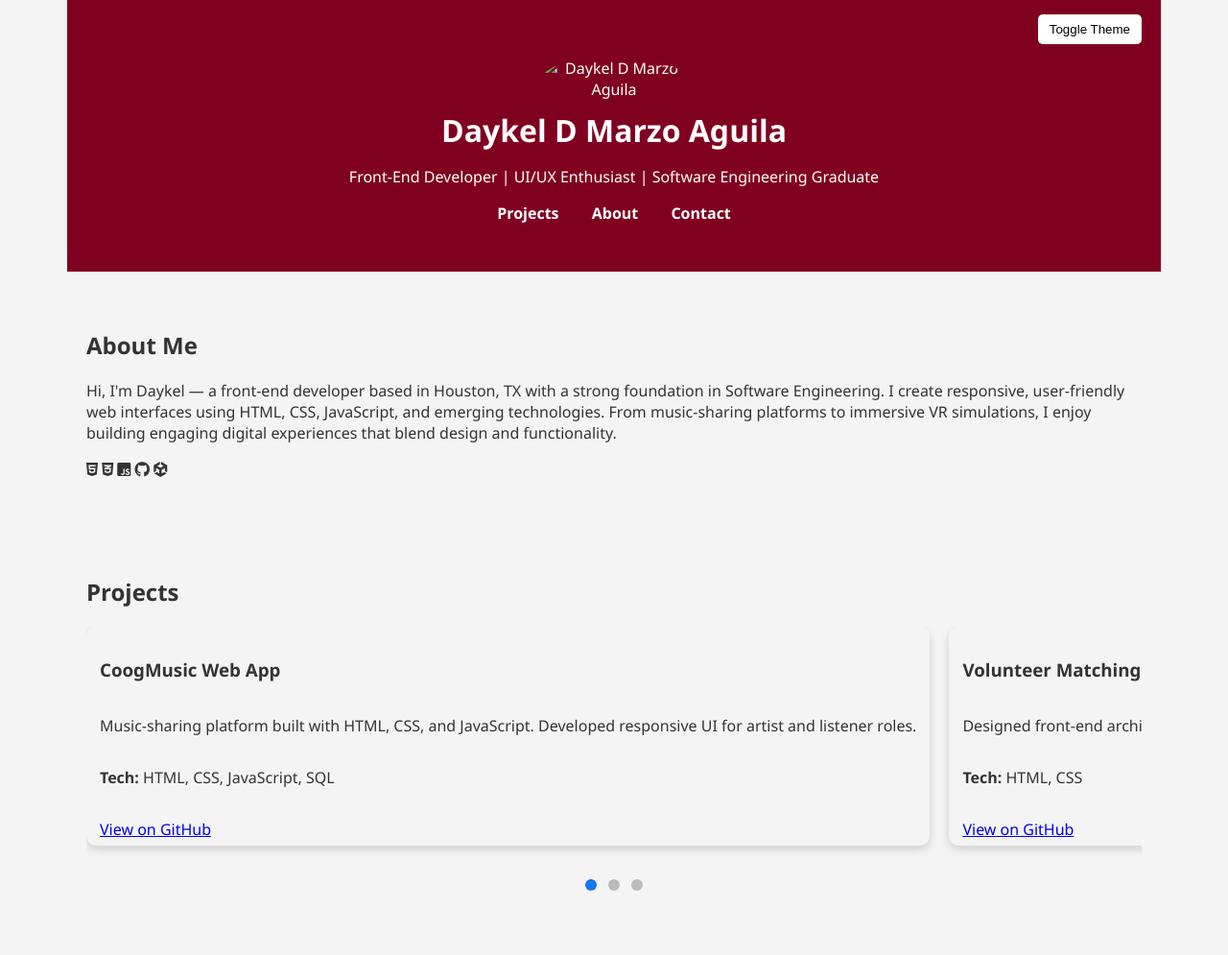
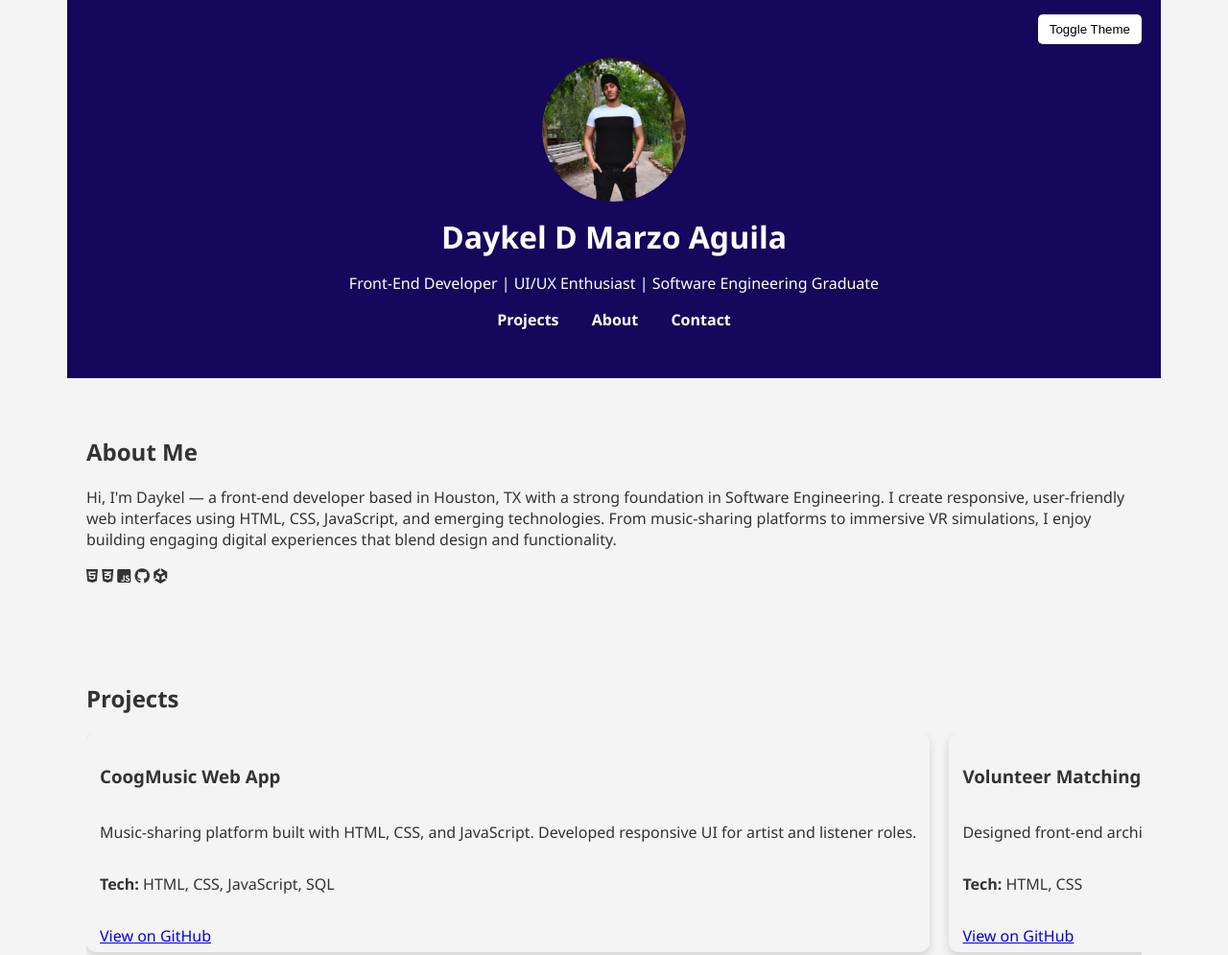
Before and after one commit to Yeyolive/Portfolio-, a plain HTML site: page index.html in a window 1280 px wide. Shown: the top 995 px of the page at 96% size. Drawn offline with Linux system fonts and the light colour scheme.

Commit message:
background color change

```diff
--- a/css/style.css
+++ b/css/style.css
@@ -27,7 +27,7 @@ header, section {
 
 header {
     text-align: center;
-    background: #800020;
+    background: #14075c;
     color: white;
     position: relative;
 }
--- a/index.html
+++ b/index.html
@@ -12,7 +12,7 @@
 
 <header>
     <button class="toggle-button" onclick="toggleMode()">Toggle Theme</button>
-    <img src="daykel.jpg" alt="Daykel D Marzo Aguila" />
+    <img src="./images/daykel.jpg" alt="Daykel D Marzo Aguila" />
     <h1>Daykel D Marzo Aguila</h1>
     <p>Front-End Developer | UI/UX Enthusiast | Software Engineering Graduate</p>
     <nav>
```
